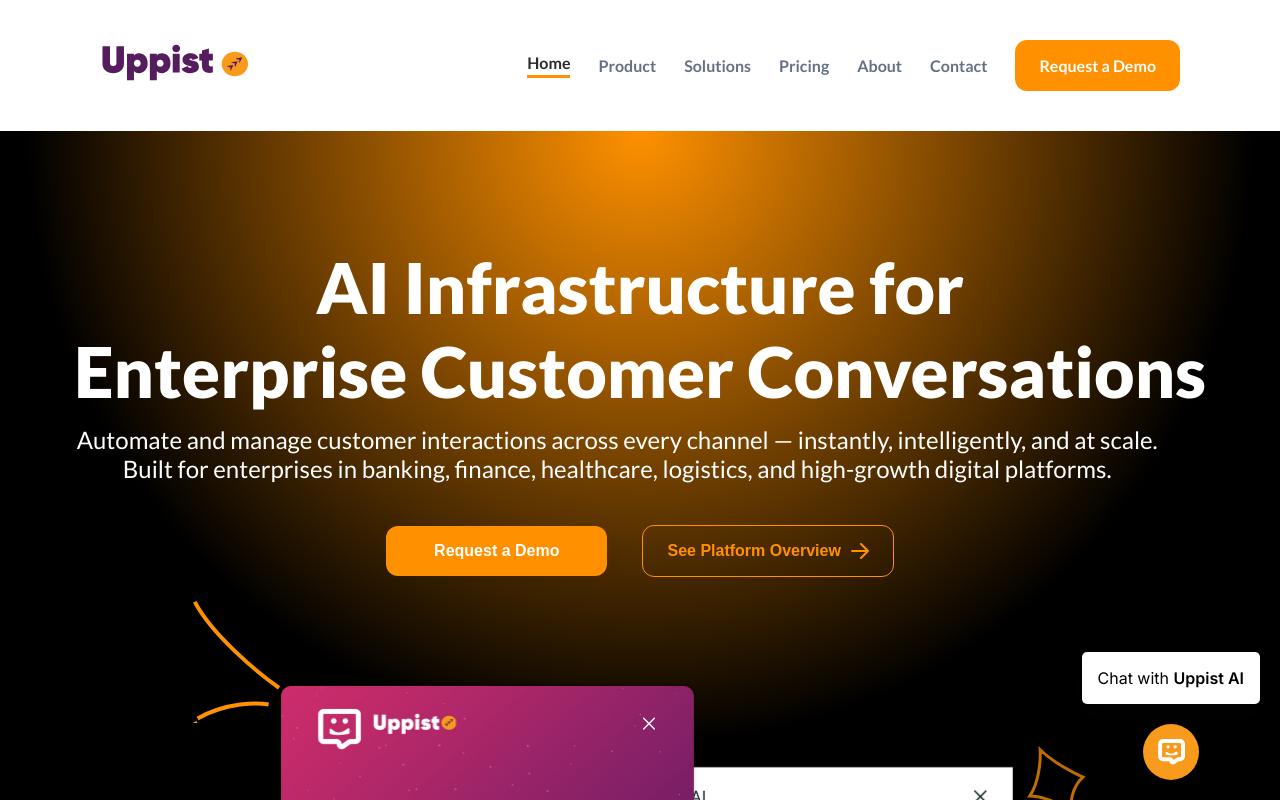
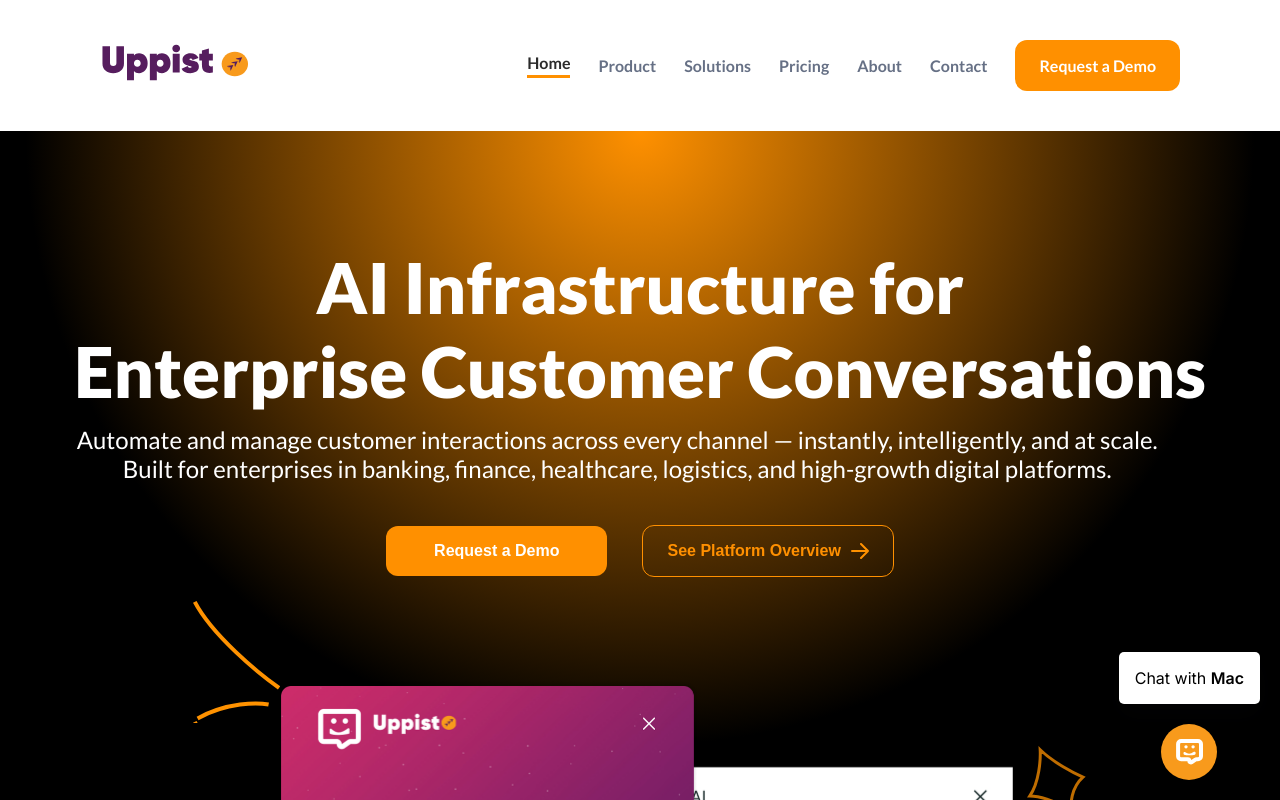
Before and after one commit to Uppist/UppistWebsite, a React (Vite) app: page / in a window 1280 px wide. Built offline with nearby package versions, Linux system fonts and the light colour scheme; no server answers.

Commit message:
Changed Uppist AI to Mac

```diff
--- a/src/components/AIChatbot/Chatbot.jsx
+++ b/src/components/AIChatbot/Chatbot.jsx
@@ -324,7 +324,11 @@
     <div className={styles.chatbot}>
       <div className={styles.logos}>
         <img src={back} alt='' onClick={Close} />
-        <img src={ai} alt='' />
+        <span
+          style={{ fontFamily: "Inter", fontSize: "16px", fontWeight: 600 }}
+        >
+          Mac
+        </span>
         {conversation_id && (
           <button type='button' onClick={handleButton}>
             Speak to An Agent
--- a/src/components/AIChatbot/Logo.jsx
+++ b/src/components/AIChatbot/Logo.jsx
@@ -26,7 +26,7 @@
       ) : (
         <div className={styles.logo} onClick={handleClick}>
           <span>
-            Chat with <label htmlFor=''> Uppist AI</label>
+            Chat with <label htmlFor=''> Mac</label>
           </span>
           <img src={logo} alt='' />
         </div>
```
